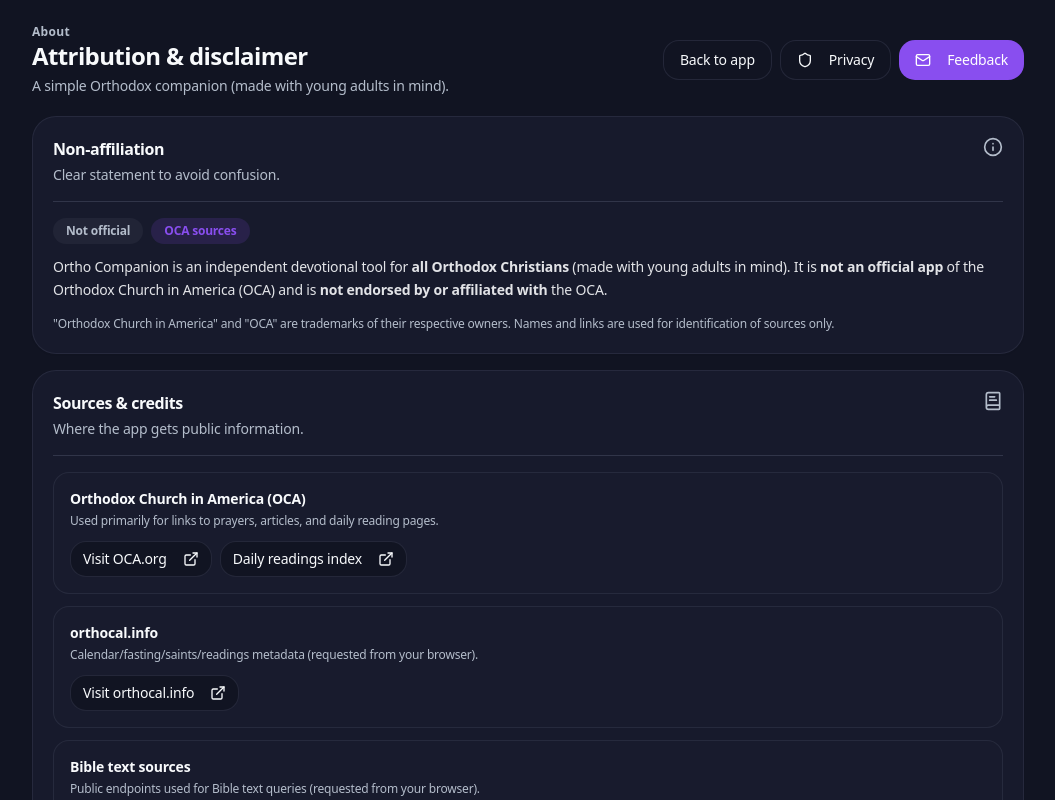
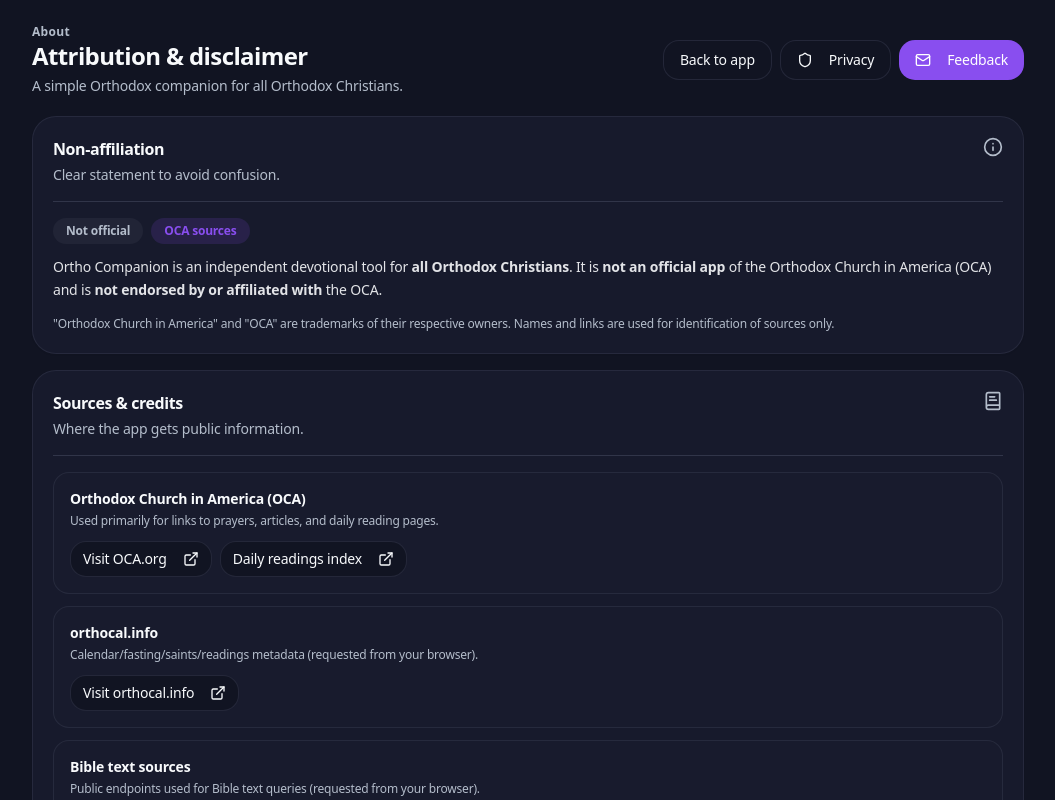
Before and after one commit to MidnixhtW/swift-zebra-sprint, a React (Vite) app: page /about in a window 1280 px wide. Shown: the top 800 px of the page, without its empty margins (112-1167 px from the left). Built offline with nearby package versions, Linux system fonts and the light colour scheme.

Commit message:
[dyad] Removed all em dashes and "young adults" references; changed copy to "for all Orthodox Christians" and made tone more pastoral/natural (brother in Christ, not AI-generated feel).

```diff
--- a/src/components/app/QuickStartDialog.tsx
+++ b/src/components/app/QuickStartDialog.tsx
@@ -79,7 +79,8 @@ export function QuickStartDialog() {
           <DialogHeader>
             <DialogTitle className="text-xl">Welcome</DialogTitle>
             <DialogDescription>
-              Pick one thing for today. Made with young adults in mind, for all Orthodox Christians.
+              Pick one thing for today, for all Orthodox Christians.
+
             </DialogDescription>
           </DialogHeader>
 
--- a/src/components/app/YoungAdultHero.tsx
+++ b/src/components/app/YoungAdultHero.tsx
@@ -5,7 +5,7 @@ import { Button } from "@/components/ui/button";
 import { Separator } from "@/components/ui/separator";
 import { Badge } from "@/components/ui/badge";
 
-export function YoungAdultHero({
+export function OrthodoxHero({
   onAction,
 }: {
   onAction?: (to: { section: "today" | "pray" | "read" | "learn"; tab?: string; read?: string }) => void;
@@ -39,8 +39,8 @@ export function YoungAdultHero({
             One small step toward Christ today.
           </h2>
           <p className="mt-2 max-w-2xl text-sm leading-relaxed text-muted-foreground">
-            Made with young adults in mind, but for all Orthodox Christians. Daily readings, fasting guidance,
-            simple prayer, and private notes, with direct sources.
+            For all Orthodox Christians. Daily readings, fasting guidance, simple prayer, and private notes,
+            with direct sources.
           </p>
 
           <div className="mt-4 flex flex-wrap gap-2">
--- a/src/pages/About.tsx
+++ b/src/pages/About.tsx
@@ -15,7 +15,7 @@ export default function About() {
           </p>
           <h1 className="text-2xl font-semibold tracking-tight">Attribution & disclaimer</h1>
           <p className="mt-1 text-sm text-muted-foreground">
-            A simple Orthodox companion (made with young adults in mind).
+            A simple Orthodox companion for all Orthodox Christians.
           </p>
         </div>
         <div className="flex flex-wrap gap-2">
@@ -60,7 +60,7 @@ export default function About() {
             </div>
 
             <p className="text-sm leading-relaxed text-foreground/90">
-              Ortho Companion is an independent devotional tool for <span className="font-semibold">all Orthodox Christians</span> (made with young adults in mind). It is <span className="font-semibold">not an official app</span> of the Orthodox Church in America (OCA) and is <span className="font-semibold">not endorsed by or affiliated with</span> the OCA.
+              Ortho Companion is an independent devotional tool for <span className="font-semibold">all Orthodox Christians</span>. It is <span className="font-semibold">not an official app</span> of the Orthodox Church in America (OCA) and is <span className="font-semibold">not endorsed by or affiliated with</span> the OCA.
             </p>
 
             <p className="text-xs leading-relaxed text-muted-foreground">
--- a/src/pages/Index.tsx
+++ b/src/pages/Index.tsx
@@ -10,7 +10,8 @@ import { ReadHub, type ReadTab } from "@/components/app/ReadHub";
 import { TodayOverview } from "@/components/app/TodayOverview";
 import { AppFooter } from "@/components/app/AppFooter";
 import NotFound from "@/pages/NotFound";
-import { YoungAdultHero } from "@/components/app/YoungAdultHero";
+import { OrthodoxHero } from "@/components/app/YoungAdultHero";
+
 import { QuickStartDialog } from "@/components/app/QuickStartDialog";
 
 const SECTIONS: AppSection[] = ["today", "pray", "read", "learn"];
@@ -124,7 +125,8 @@ const Index = () => {
       <div className="animate-in fade-in slide-in-from-bottom-2 duration-500">
         {section === "today" ? (
           <div className="grid gap-4">
-            <YoungAdultHero
+            <OrthodoxHero
+
               onAction={(to) => {
                 const next = new URLSearchParams(searchParams);
                 if (to.section === "pray" && to.tab) next.set("tab", to.tab);
```
